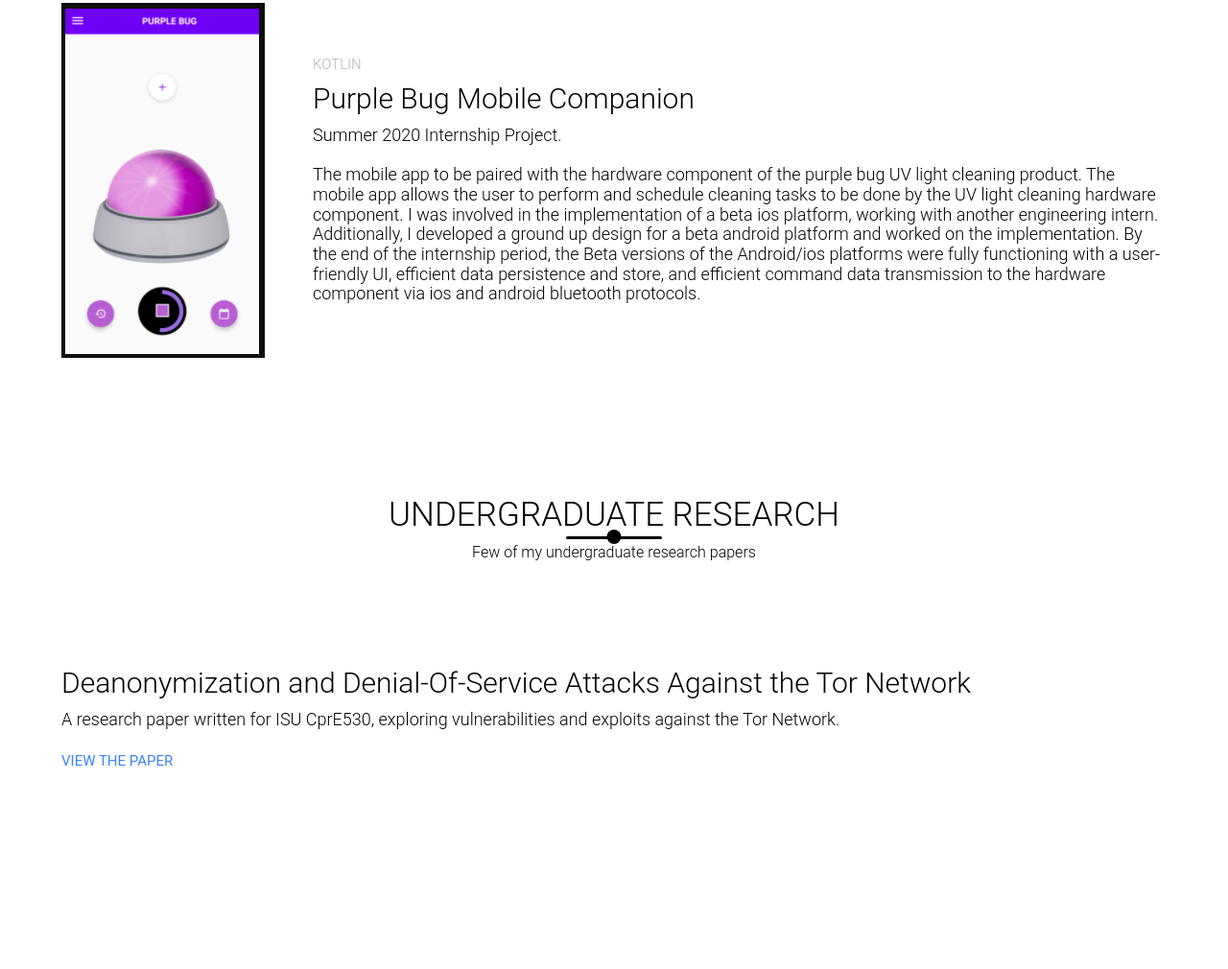
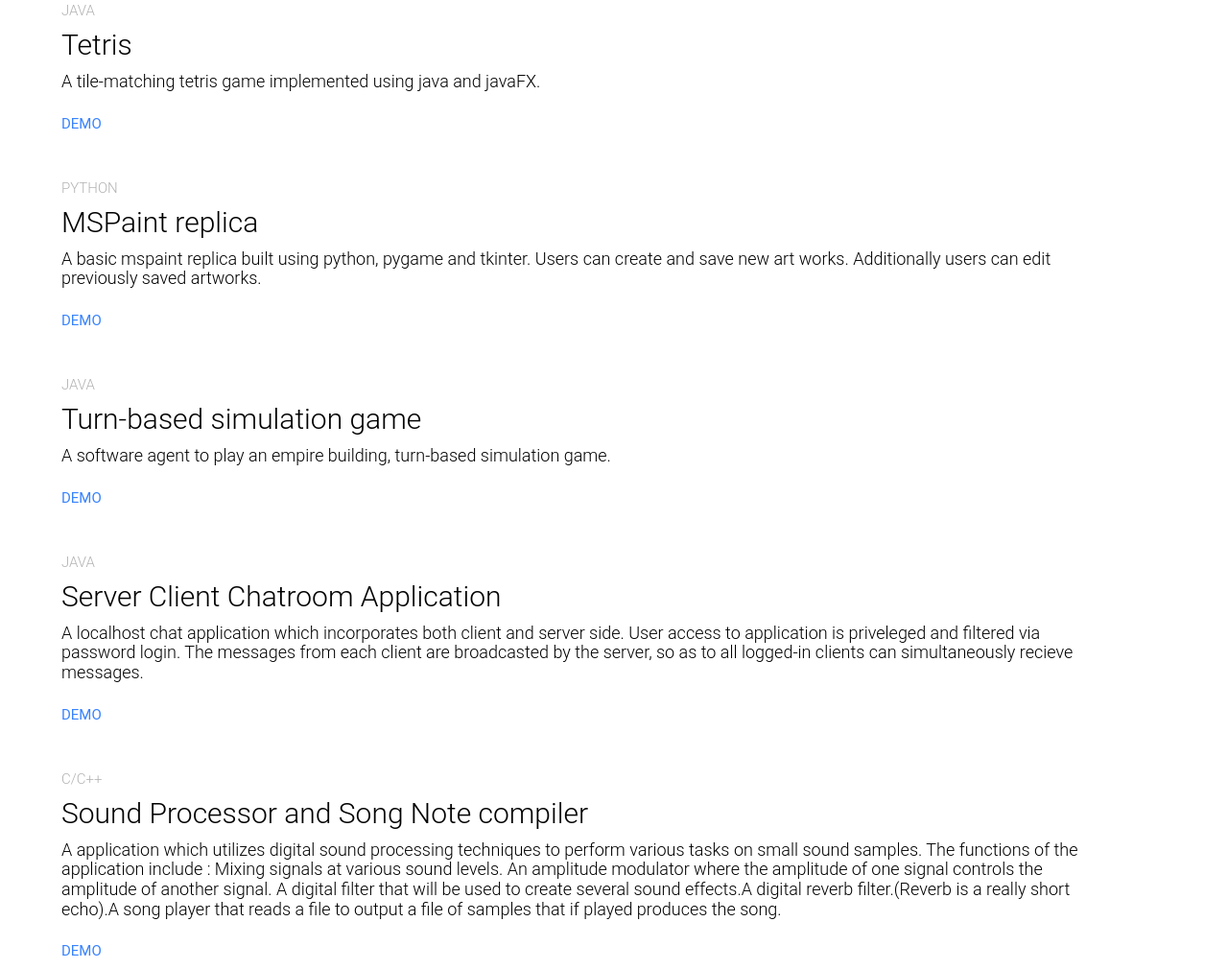
Before and after one commit to indrajeetadityaroy9/indrajeet-portfolio, a website built with Parcel: page index.html in a window 1280 px wide. Shown: the part 4522-5532 px from the top of the page at 96% size. Built offline with nearby package versions, Linux system fonts and the light colour scheme.

Commit message:
added few more project descriptions

```diff
--- a/index.html
+++ b/index.html
@@ -221,6 +221,53 @@
       </div>
     </div>
     <div class="portfolio-item">
+      <div class="portfolio-description has-margin-right">
+        <h6>Java</h6>
+        <h1>Tetris</h1>
+        <p>A tile-matching tetris game implemented using java and javaFX.</p>
+        <a href="https://r0y09.github.io/indrajeet-portfolio/" target="_blank" class="cta">Demo</a>
+      </div>
+    </div>
+    <div class="portfolio-item">
+      <div class="portfolio-description has-margin-right">
+        <h6>Python</h6>
+        <h1>MSPaint replica</h1>
+        <p>A basic mspaint replica built using python, pygame and tkinter. Users can create and save new art works.
+          Additionally users can edit previously saved artworks. </p>
+        <a href="https://r0y09.github.io/indrajeet-portfolio/" target="_blank" class="cta">Demo</a>
+      </div>
+    </div>
+    <div class="portfolio-item">
+      <div class="portfolio-description has-margin-right">
+        <h6>Java</h6>
+        <h1>Turn-based simulation game</h1>
+        <p>A software agent to play an empire building, turn-based simulation game. </p>
+        <a href="https://r0y09.github.io/indrajeet-portfolio/" target="_blank" class="cta">Demo</a>
+      </div>
+    </div>
+    <div class="portfolio-item">
+      <div class="portfolio-description has-margin-right">
+        <h6>Java</h6>
+        <h1>Server Client Chatroom Application</h1>
+        <p> A localhost chat application which incorporates both client and server side.
+          User access to application is priveleged and filtered via password login. The messages from each client are broadcasted
+          by the server, so as to all logged-in clients can simultaneously recieve messages. </p>
+        <a href="https://r0y09.github.io/indrajeet-portfolio/" target="_blank" class="cta">Demo</a>
+      </div>
+    </div>
+    <div class="portfolio-item">
+      <div class="portfolio-description has-margin-right">
+        <h6>C/C++</h6>
+        <h1>Sound Processor and Song Note compiler</h1>
+        <p>A application which utilizes digital sound processing techniques to perform various tasks on small sound samples.
+          The functions of the application include : Mixing signals at various sound levels. An amplitude
+          modulator where the amplitude of one signal controls the amplitude of another signal. A digital
+          filter that will be used to create several sound effects.A digital reverb filter.(Reverb is a really short echo).A
+          song player that reads a file to output a file of samples that if played produces the song.</p>
+        <a href="https://r0y09.github.io/indrajeet-portfolio/" target="_blank" class="cta">Demo</a>
+      </div>
+    </div>
+    <div class="portfolio-item">
       <div class="portfolio-img has-margin-right">
         <img src="img/purple_bug.png" alt="">
       </div>
```
